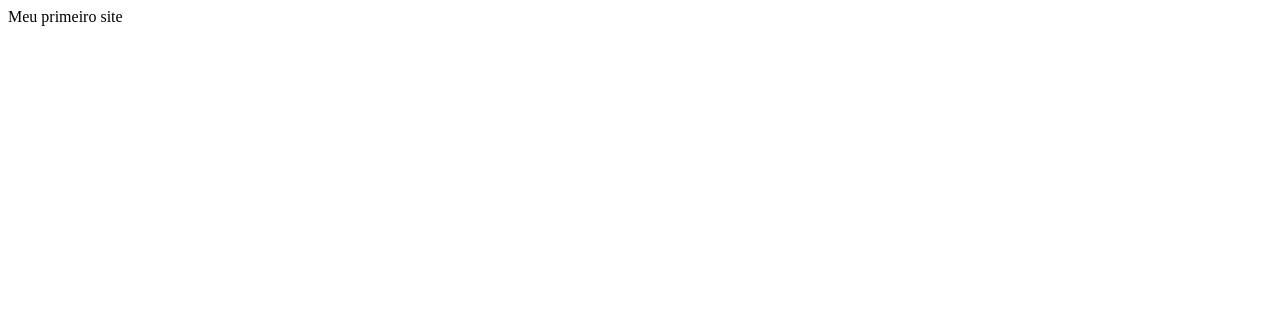
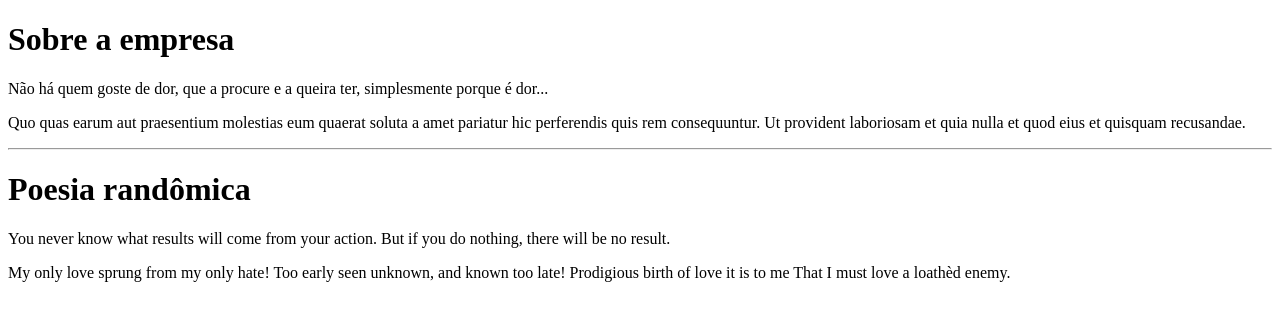
Before and after one commit to pvictor20/primeiro-projeto-html, a plain HTML site: page projeto.html in a window 1280 px wide. Drawn offline with Linux system fonts and the light colour scheme.

Commit message:
Adicionei cabeçalhos e parágrafos

```diff
--- a/projeto.html
+++ b/projeto.html
@@ -4,10 +4,28 @@
 
 	<head>
 		<title>Meu site</title>
+		<meta charset="utf-8">
 	</head>
 
 	<body>
-		Meu primeiro site
+
+		<h1>Sobre a empresa</h1>
+		<p>Não há quem goste de dor, que a procure e a queira ter, simplesmente porque é dor...</p>
+
+		<p>Quo quas earum aut praesentium molestias eum quaerat soluta a amet pariatur hic perferendis quis rem consequuntur. Ut provident laboriosam et quia nulla et quod eius et quisquam recusandae.</p>
+
+		<hr>
+
+		<h1>Poesia randômica</h1>
+		<p>You never know what results will come from your action. But
+		if you do nothing, there will be no result.</p>
+		<p>My only love sprung from my only hate!
+		Too early seen unknown, and known too late!
+		Prodigious birth of love it is to me
+		That I must love a loathèd enemy.</p>
+
+
+
 	</body>
 
 </html>
```
